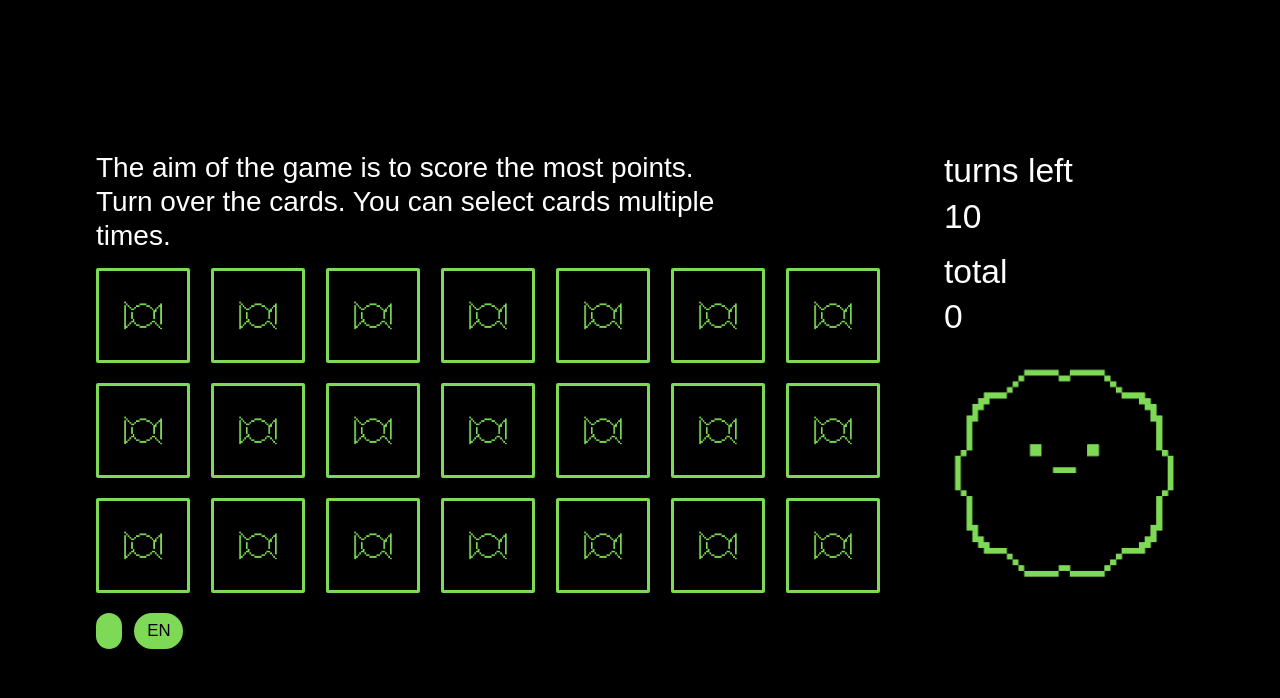
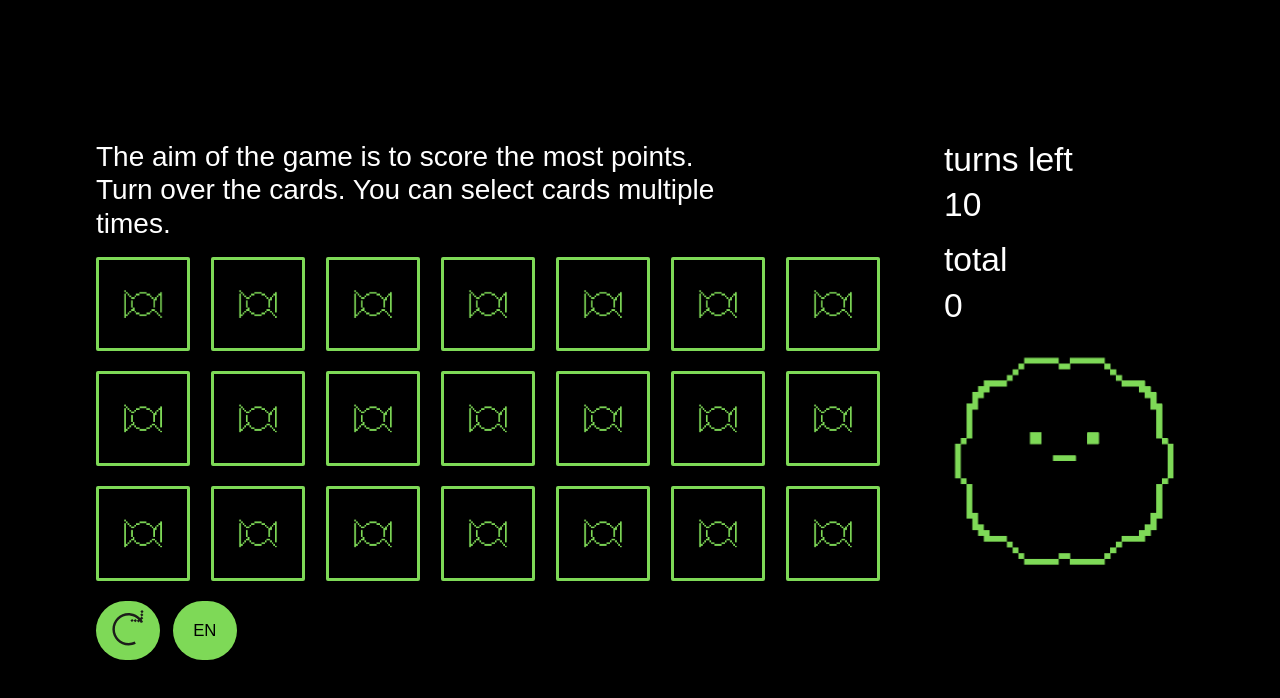
Before and after one commit to IMAGINARY/vista-sumory, a React (Vite) app: page / in a window 1280 px wide. Shown: the top 698 px of the page. Built offline with nearby package versions, Linux system fonts and the light colour scheme.

Commit message:
Add arrow.

```diff
--- a/src/SumoryApp.tsx
+++ b/src/SumoryApp.tsx
@@ -129,7 +129,7 @@ export default function SumoryApp(props: Props) {
       </div>
       <div className="util-menu">
         <button type="button" className="restart" onClick={handleRestartButton}>
-          <span className="fas fa-redo-alt fa-lg" />
+          <img src="arrow.svg" />
         </button>
         <button type="button" onClick={handleLanguageChange}>
           {language.toUpperCase()}
--- a/src/styles/app.scss
+++ b/src/styles/app.scss
@@ -36,6 +36,7 @@
   gap: 1vw;
 
   button {
+    min-width: 4rem;
     background-color: colors.$color-green;
     border-radius: 9999px;
     border: none;
```
Also changed, not shown: public/arrow.svg (added).
